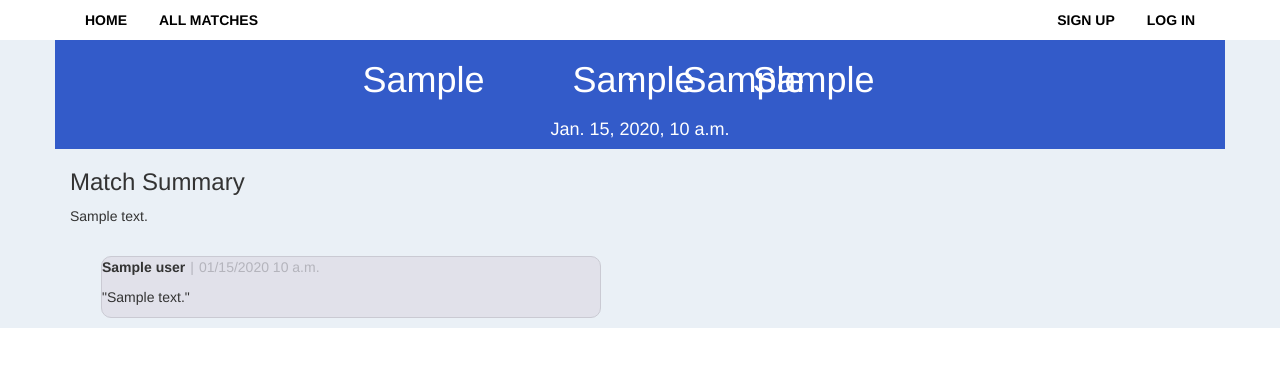
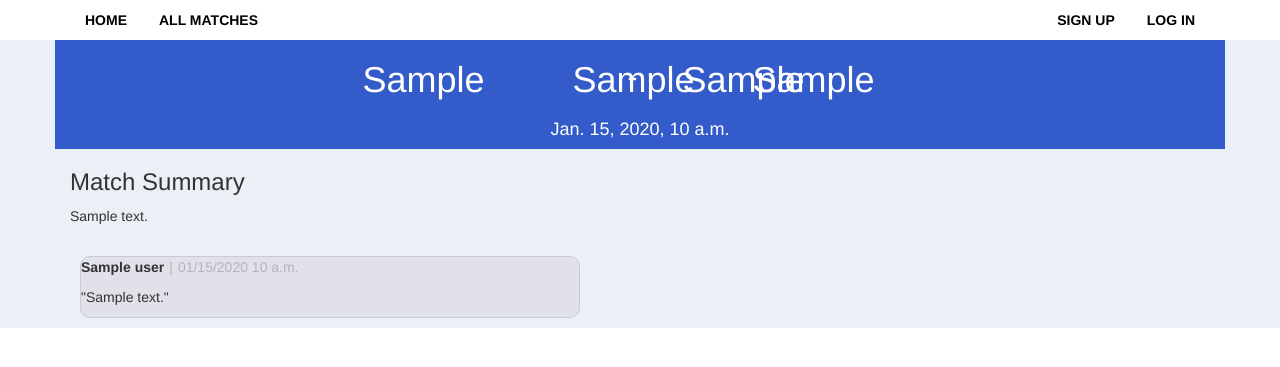
Before and after one commit to cramshaw/fiveaside, a Django app: template fives/templates/fives/match.html in a window 1280 px wide. Shown: the top 367 px of the page. Run offline with Django 3.2, Linux system fonts and the light colour scheme; the template is opened without the code that fills it: most values are stand-ins (such as "Sample title", 1, 10 or a date in 2020); some libraries are stand-ins or nearby versions.

Commit message:
Fix comment alignment

```diff
--- a/fives/static/fives/main.css
+++ b/fives/static/fives/main.css
@@ -19,12 +19,7 @@
 }
 
 .comments .container{
-  border-radius: 10px;
-  margin-bottom: 10px;
-  max-width: 500px;
   margin-top: 10px;
-  margin-left: auto;
-  margin-right: 55%;
 }
 
 .comment .container{
--- a/fives/templates/fives/match.html
+++ b/fives/templates/fives/match.html
@@ -8,10 +8,10 @@
 <div class="match-summary">
     <div class="container">
         <div class="row">
-            <div class="col-md-3">
+            <div class="col-sm-3">
             </div>
 
-            <div class="col-md-2">
+            <div class="col-sm-2">
                 <div class="home-team">
 
                     <h1><a href="/fives/team/{{ match_id.home_team.id }}/">{{ match_id.home_team }}</a></h1>
@@ -19,11 +19,11 @@
                 </div>
                 </div>
 
-<div class="col-md-2">
+<div class="col-sm-2">
     <div class="score">
 
 
-                <div class="col-md-4">
+                <div class="col-sm-4">
                 <div class="home-score">
                 {% if match_id.home_goals %}
                     <h1>{{ match_id.home_goals }}</h1>
@@ -34,10 +34,10 @@
                 </div>
             </div>
 
-<div class="col-md-4">
+<div class="col-sm-4">
     <h2> - </h2>
 </div>
-            <div class="col-md-4">
+            <div class="col-sm-4">
 
                 <div class="away-score">
 
@@ -53,7 +53,7 @@
                 </div>
                 </div>
 
-                <div class="col-md-2">
+                <div class="col-sm-2">
                 <div class="away-team">
 
                     <h1><a href="/fives/team/{{ match_id.away_team.id }}/">{{ match_id.away_team }}</a></h1>
@@ -75,6 +75,8 @@
 
 <div class="match-details">
     <div class="container">
+        <div class="row">
+            <div class="col-md-12">
 
 {% if match_id.match_details %}
     <h3>Match Summary</h3>
@@ -83,6 +85,8 @@
     <h3>Awaiting Match Report</h3>
 {% endif %}
 
+            </div>
+        </div>
     </div>
 </div>
 
@@ -91,6 +95,8 @@
 
 <div class="comment-form">
     <div class="container">
+        <div class="row">
+            <div class="col-md-12">
         <form role="form" method="post" action="/fives/match/{{ match_id.id }}/">
 
         {% csrf_token %}
@@ -101,6 +107,9 @@
         </div>
         <button type="submit" class="btn btn-primary">Submit </button>
         </form>
+
+            </div>
+        </div>
     </div>
 </div>
 
@@ -112,8 +121,8 @@
 
 <div class="comments">
     <div class="container">
-        <div class="row">
-            <div class="col-md-6">
+        <div class="row pull-left">
+            <div class="col-sm-6">
 
 {% for comment in match_id.comment.all reversed %}
 
```
